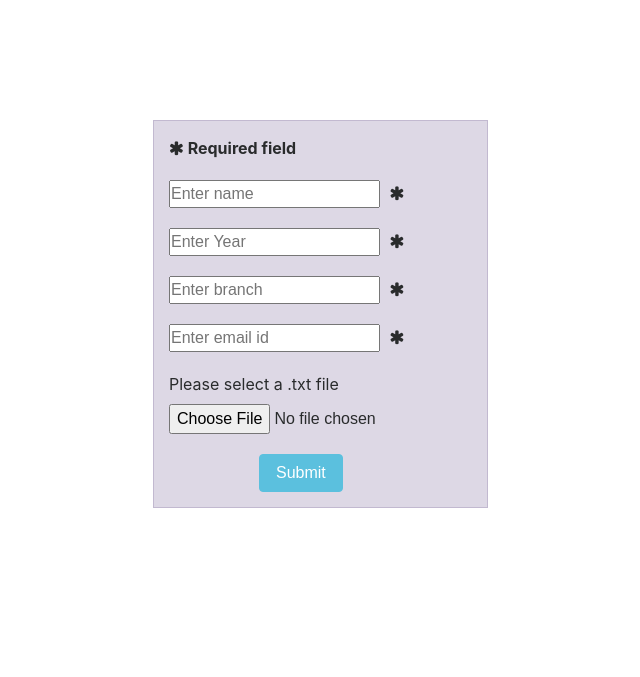
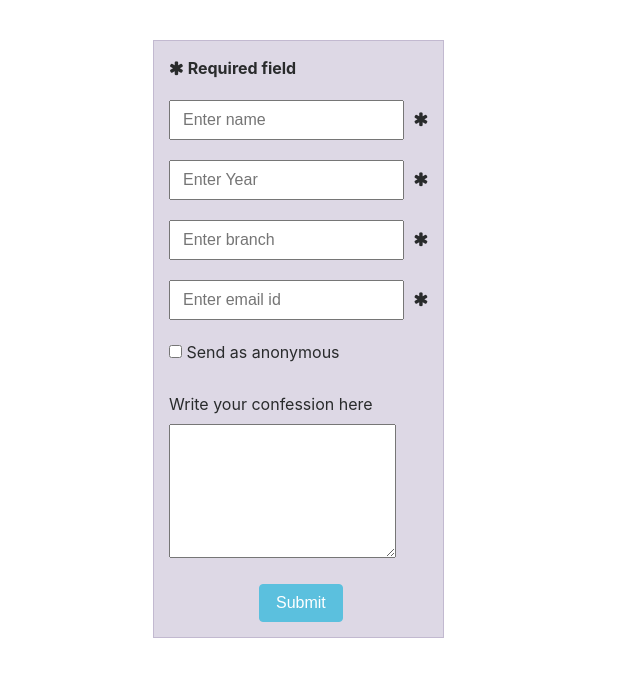
Before and after one commit to Teamexe/confession-site, a PHP site: page /makeConfess.php in a window 1280 px wide. Shown: the top 677 px of the page, without its empty margins (295-935 px from the left). Run offline with PHP 8.4, Linux system fonts and the light colour scheme.

Commit message:
added checkbox in makeConfess.php

```diff
--- a/css/makeConfess.css
+++ b/css/makeConfess.css
@@ -6,7 +6,7 @@
 
 #main{
     position:absolute;
-    top:15%;
+    top:5%;
     left:5%;
     padding:15px 15px;
     background-color: rgba(88, 62, 126, 0.2);
@@ -17,6 +17,9 @@
 }
 .input{
     margin-bottom:20px;
+}
+.input .inpf{
+    padding: 6px 12px;
 }
 .extra{
     margin-left:5px;
@@ -44,4 +47,8 @@
         left:35%;
     }
 }
+@media only screen and (orientation:landscape and max-height:400px){
+    #main{
+        top:2%;
+    }
 }
--- a/makeConfess.php
+++ b/makeConfess.php
@@ -1,7 +1,7 @@
 <!DOCTYPE HTML>
 <html>
     <head>
-        <link rel="stylesheet" href="css/makeConfess.css?version=1">
+        <link rel="stylesheet" href="css/makeConfess.css?version=2">
         <link rel="stylesheet" href="bootstrap/css/bootstrap.min.css">
         <link rel="stylesheet" href="font-awesome/css/font-awesome.min.css">
          <meta name="viewport" content="width=device-width, initial-scale=1.0">
@@ -17,34 +17,41 @@
             </div>
             <form action="#" method="post" enctype="multipart/form-data">
                     <div class="input">
-                        <input type="text" name="name" placeholder="Enter name">
+                        <input type="text"  class="inpf" name="name"  placeholder="Enter name">
                         <span class="extra">
                             <i class="fa fa-asterisk" aria-hidden="true"></i>
                         </span>
                     </div>
                     <div class="input">
-                        <input type="text" name="Year" placeholder="Enter Year">
+                        <input type="text" name="Year" class="inpf" placeholder="Enter Year">
                         <span class="extra">
                             <i class="fa fa-asterisk" aria-hidden="true"></i>
                         </span>
                     </div>
                     <div class="input">
-                        <input type="text" name="branch" placeholder="Enter branch">
+                        <input type="text" name="branch" class="inpf" placeholder="Enter branch">
                         <span class="extra">
                             <i class="fa fa-asterisk" aria-hidden="true"></i>
                         </span>
                     </div>
                     <div class="input">
-                        <input type="text" name="email" placeholder="Enter email id">
+                        <input type="text" name="email" class="inpf" placeholder="Enter email id">
                         <span class="extra">
                             <i class="fa fa-asterisk" aria-hidden="true"></i>
                         </span>
                     </div>
                     <div class="input">
-                        <label for="fileToUpload">
-                            Please select a .txt file
+                        <input name="confirm" value="confirm" type="checkbox">
+                        <label for="confirm">
+                            Send as anonymous
+                        </label>
+                    </div>
+                    <div class="input">
+                        <label for="message">
+                            Write your confession here
                         </label><br>
-                        <input type="file" name="fileToUpload">
+                        <textarea class="inpf" name="confmsg" rows="5">
+                        </textarea>
                     </div>
                     <input type="submit" class="btn btn-info" id="submission" value="Submit" name="submit">
             </form>
```
